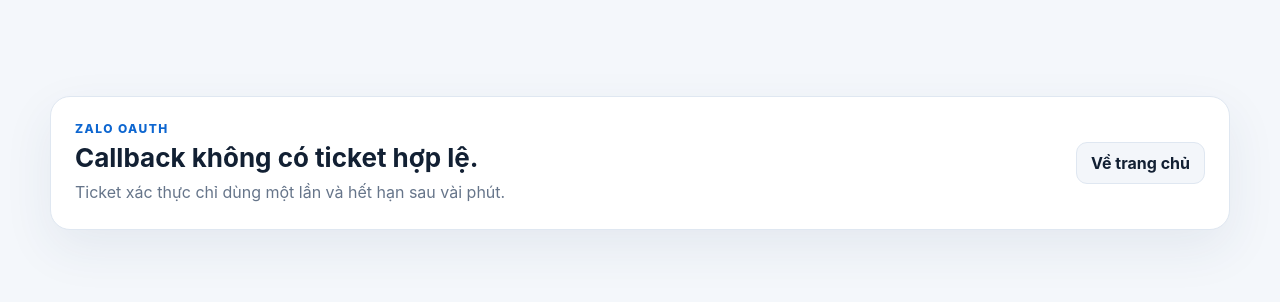
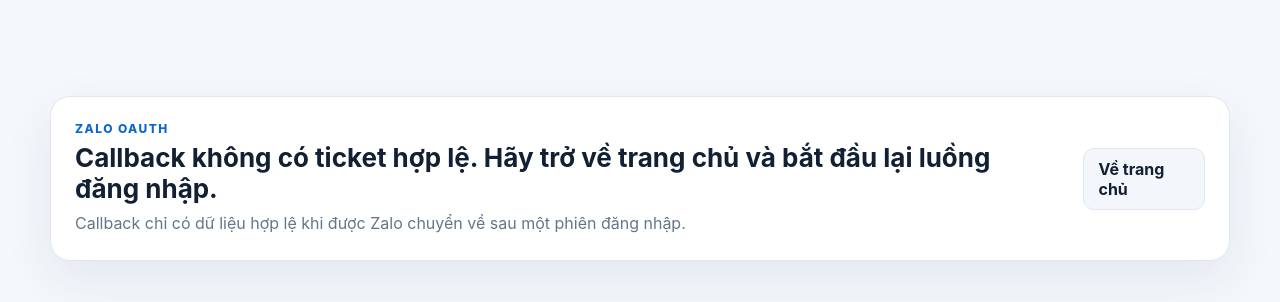
Before and after one commit to bshuyenvu/hospital-zalo-hub, a Next.js app in the folder apps/admin/: page /auth/zalo/callback in a window 1280 px wide. Shown: the top 302 px of the page. Built offline with nearby package versions, Linux system fonts and the light colour scheme; no server answers.

Commit message:
fix(admin): explain direct Zalo callback clearly

```diff
--- a/apps/admin/app/auth/zalo/callback/page.tsx
+++ b/apps/admin/app/auth/zalo/callback/page.tsx
@@ -3,8 +3,24 @@
 import { useEffect, useState } from "react";
 import { API_URL } from "../../../../lib/api";
 
+const errorMessages: Record<string, string> = {
+  missing_code_or_state:
+    "Đây là URL callback kỹ thuật của Zalo và không nên mở trực tiếp. Hãy trở về trang chủ rồi bắt đầu bằng nút Đăng nhập bằng Zalo.",
+  oauth_state_expired:
+    "Phiên đăng nhập Zalo đã hết hạn. Hãy trở về trang chủ và thử lại.",
+  zalo_account_not_linked:
+    "Tài khoản Zalo này chưa được liên kết với hồ sơ nhân sự nội bộ.",
+  zalo_account_already_linked:
+    "Tài khoản Zalo này đã được liên kết với một nhân sự khác.",
+  internal_user_not_found:
+    "Không tìm thấy tài khoản nội bộ đang hoạt động để liên kết Zalo.",
+  zalo_oauth_failed:
+    "Zalo không hoàn tất được quá trình xác thực. Vui lòng thử lại từ trang chủ."
+};
+
 export default function ZaloCallbackPage() {
   const [message, setMessage] = useState("Đang hoàn tất đăng nhập Zalo...");
+  const [isError, setIsError] = useState(false);
 
   useEffect(() => {
     const params = new URLSearchParams(window.location.search);
@@ -12,12 +28,19 @@
     const error = params.get("error");
 
     if (error) {
-      setMessage(`Không thể xác thực Zalo: ${error}`);
+      setIsError(true);
+      setMessage(
+        errorMessages[error] ??
+          `Không thể xác thực Zalo: ${error}`
+      );
       return;
     }
 
     if (!ticket) {
-      setMessage("Callback không có ticket hợp lệ.");
+      setIsError(true);
+      setMessage(
+        "Callback không có ticket hợp lệ. Hãy trở về trang chủ và bắt đầu lại luồng đăng nhập."
+      );
       return;
     }
 
@@ -36,6 +59,7 @@
         window.location.replace("/");
       })
       .catch((err) => {
+        setIsError(true);
         setMessage(
           err instanceof Error ? err.message : "Không hoàn tất được đăng nhập."
         );
@@ -49,7 +73,9 @@
           <p className="eyebrow">ZALO OAUTH</p>
           <h2>{message}</h2>
           <p className="muted">
-            Ticket xác thực chỉ dùng một lần và hết hạn sau vài phút.
+            {isError
+              ? "Callback chỉ có dữ liệu hợp lệ khi được Zalo chuyển về sau một phiên đăng nhập."
+              : "Ticket xác thực chỉ dùng một lần và hết hạn sau vài phút."}
           </p>
         </div>
         <a className="button ghost" href="/">Về trang chủ</a>
```
